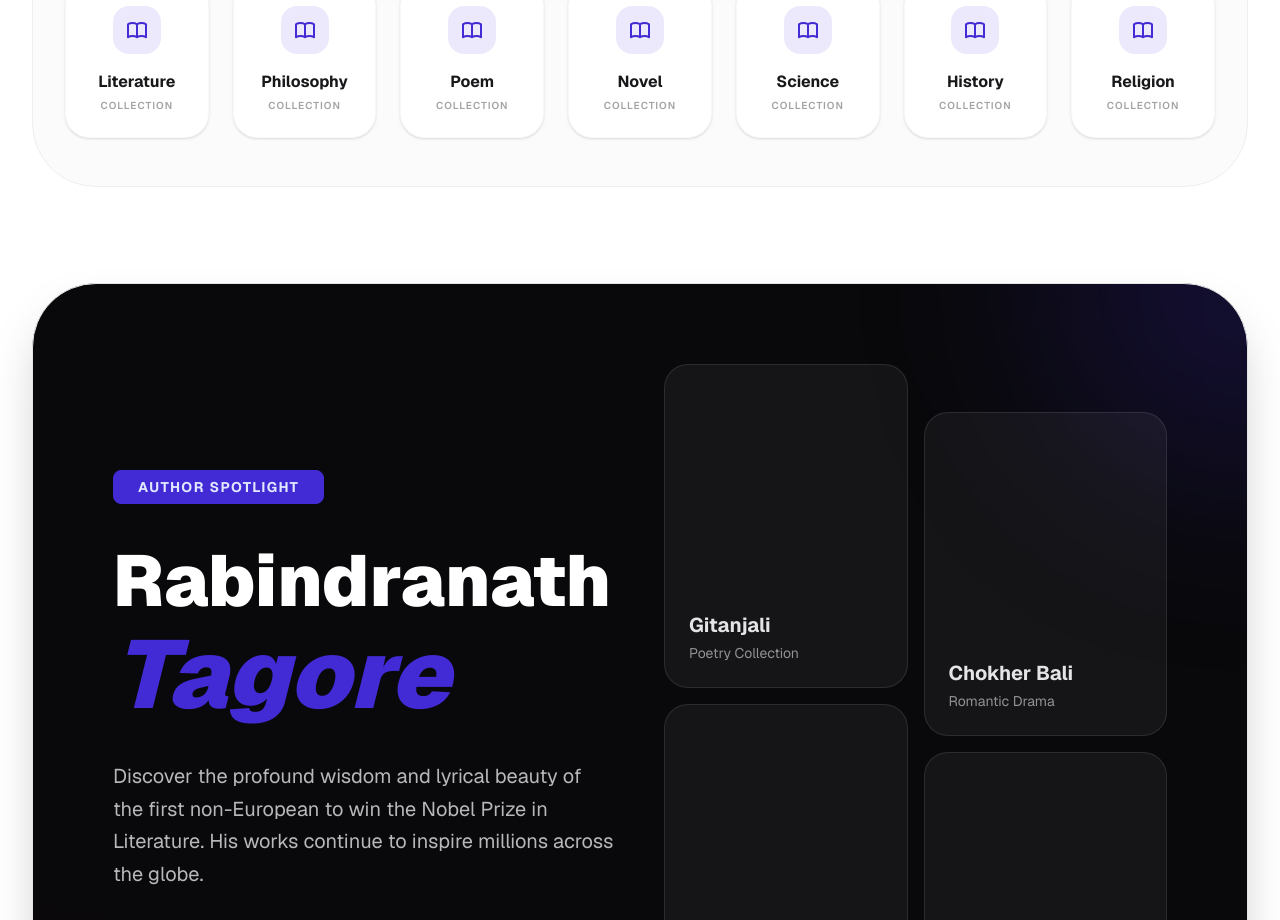
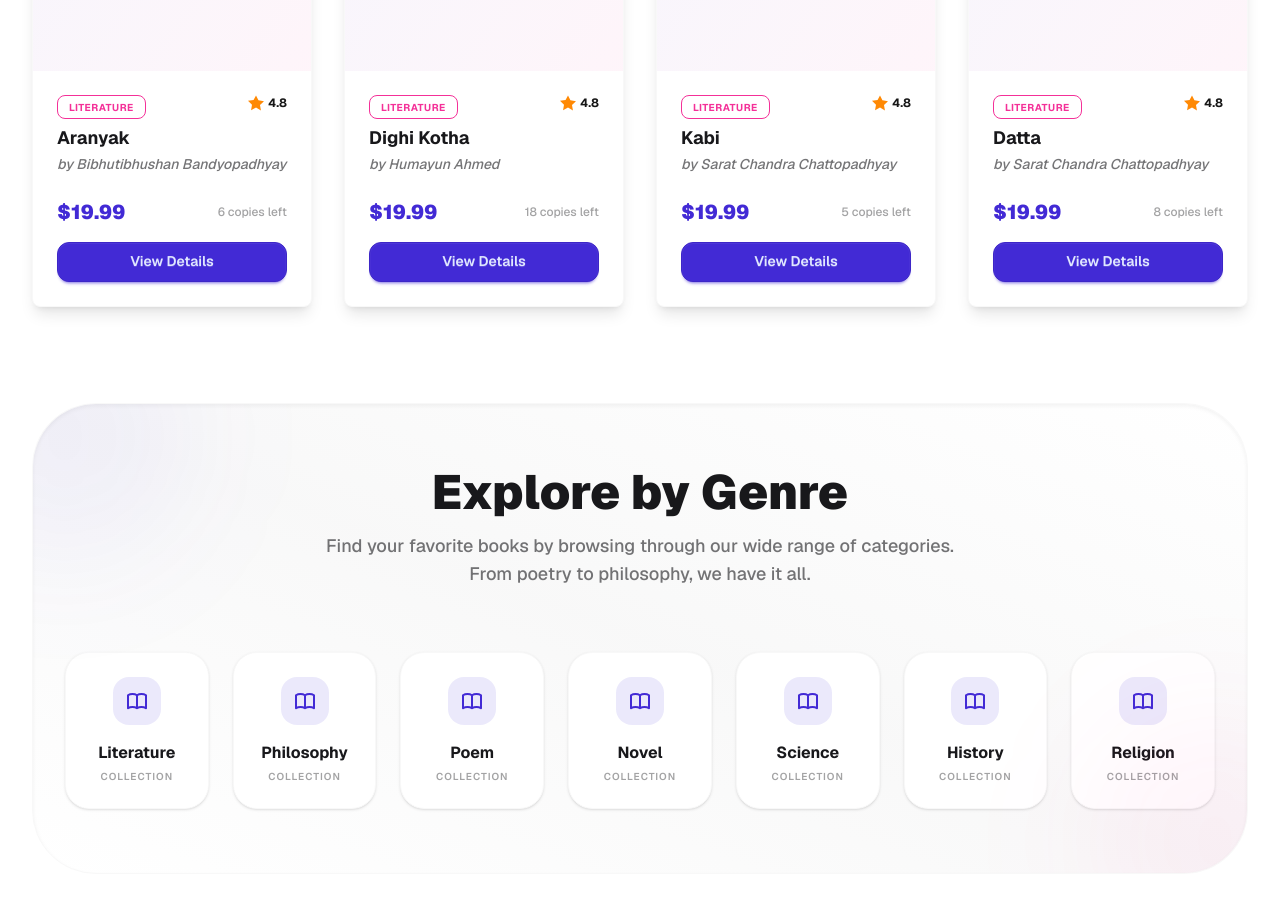
Before and after one commit to ahadunnobi/hive-book, a Next.js app: page / in a window 1280 px wide. Shown: the part 1880-2800 px from the top of the page. Built offline with nearby package versions, Linux system fonts and the light colour scheme.

Commit message:
feat: implement homepage UI components and install react-loading-skeleton

```diff
--- a/package.json
+++ b/package.json
@@ -11,7 +11,8 @@
   "dependencies": {
     "next": "16.2.4",
     "react": "19.2.4",
-    "react-dom": "19.2.4"
+    "react-dom": "19.2.4",
+    "react-loading-skeleton": "^3.5.0"
   },
   "devDependencies": {
     "@tailwindcss/postcss": "^4",
--- a/src/app/page.js
+++ b/src/app/page.js
@@ -3,6 +3,7 @@ import Marquee from "@/components/Marquee";
 import FeaturedBooks from "@/components/FeaturedBooks";
 import CategorySection from "@/components/CategorySection";
 import AuthorFeatured from "@/components/AuthorFeatured";
+import CallToAction from "@/components/CallToAction";
 
 export default function Home() {
   return (
@@ -18,16 +19,7 @@ export default function Home() {
 
         <AuthorFeatured />
 
-        <section className="bg-gradient-to-br from-primary/5 to-secondary/5 border border-primary/10 rounded-[3rem] p-8 md:p-16 my-20 flex flex-col md:flex-row items-center justify-between gap-12 relative overflow-hidden">
-          <div className="absolute top-0 right-0 w-64 h-64 bg-primary/10 rounded-full blur-3xl -mr-32 -mt-32"></div>
-          <div className="max-w-xl text-center md:text-left z-10">
-            <h2 className="text-4xl md:text-5xl font-black mb-6 leading-tight text-base-content">Start Your Reading Journey Today</h2>
-            <p className="text-xl text-base-content/70 leading-relaxed">Create a profile to save your favorite books, track your progress, and get personalized recommendations.</p>
-          </div>
-          <button className="btn btn-primary btn-lg rounded-full px-12 shadow-xl shadow-primary/20 hover:scale-105 transition-all z-10">
-            Get Started For Free
-          </button>
-        </section>
+        <CallToAction />
       </div>
     </div>
   );
--- a/src/components/AuthorFeatured.jsx
+++ b/src/components/AuthorFeatured.jsx
@@ -1,6 +1,6 @@
 const AuthorFeatured = () => {
   return (
-    <section className="my-24 relative overflow-hidden rounded-[4rem] bg-neutral text-neutral-content p-8 md:p-20 border border-neutral-focus shadow-2xl">
+    <section className="my-24 relative overflow-hidden rounded-[2rem] bg-neutral text-neutral-content p-8 md:p-20 border border-neutral-focus shadow-2xl">
       <div className="absolute top-0 right-0 w-96 h-96 bg-primary/20 rounded-full blur-[100px] -mr-48 -mt-48"></div>
       <div className="absolute bottom-0 left-0 w-64 h-64 bg-secondary/10 rounded-full blur-[100px] -ml-32 -mb-32"></div>
 
--- a/src/components/CategorySection.jsx
+++ b/src/components/CategorySection.jsx
@@ -2,10 +2,13 @@ import categoriesData from "../../public/catagory.json";
 
 const CategorySection = () => {
   return (
-    <section className="my-24 py-12 px-4 md:px-8 bg-base-200/50 rounded-[4rem] border border-base-300">
-      <div className="text-center mb-16">
+    <section className="my-24 py-16 px-4 md:px-8 bg-gradient-to-tr from-base-100 via-base-200 to-base-100 rounded-[4rem] border border-base-200 shadow-inner relative overflow-hidden">
+      <div className="absolute -top-24 -left-24 w-64 h-64 bg-primary/5 rounded-full blur-3xl"></div>
+      <div className="absolute -bottom-24 -right-24 w-64 h-64 bg-secondary/5 rounded-full blur-3xl"></div>
+
+      <div className="text-center mb-16 relative z-10">
         <h2 className="text-4xl md:text-5xl font-black mb-4 text-base-content">Explore by Genre</h2>
-        <p className="text-lg text-base-content/60 max-w-2xl mx-auto">
+        <p className="text-lg text-base-content/60 max-w-2xl mx-auto font-medium">
           Find your favorite books by browsing through our wide range of categories. From poetry to philosophy, we have it all.
         </p>
       </div>
--- a/src/components/FeaturedBooks.jsx
+++ b/src/components/FeaturedBooks.jsx
@@ -4,7 +4,7 @@ import booksData from "../../public/data.json";
 
 const FeaturedBooks = () => {
   // Select the top 4 books
-  const featuredBooks = booksData.slice(0, 4);
+  const featuredBooks = booksData.slice(0, 8);
 
   return (
     <section className="my-16">
--- a/src/components/Marquee.jsx
+++ b/src/components/Marquee.jsx
@@ -19,7 +19,7 @@ const Marquee = () => {
   };
 
   return (
-    <div className="py-4 overflow-hidden whitespace-nowrap relative shadow-sm border-y border-base-200 bg-base-100">
+    <div className="my-2 py-4 overflow-hidden whitespace-nowrap relative shadow-sm border-y border-base-200 bg-base-100">
       <div className="inline-block animate-marquee hover:pause cursor-default">
         {announcements.map((item, index) => (
           <span key={index} className="font-bold mx-12 text-sm md:text-base tracking-widest uppercase">
```
Also changed, not shown: 1 other file (tests, documents, lock files or other folders).
